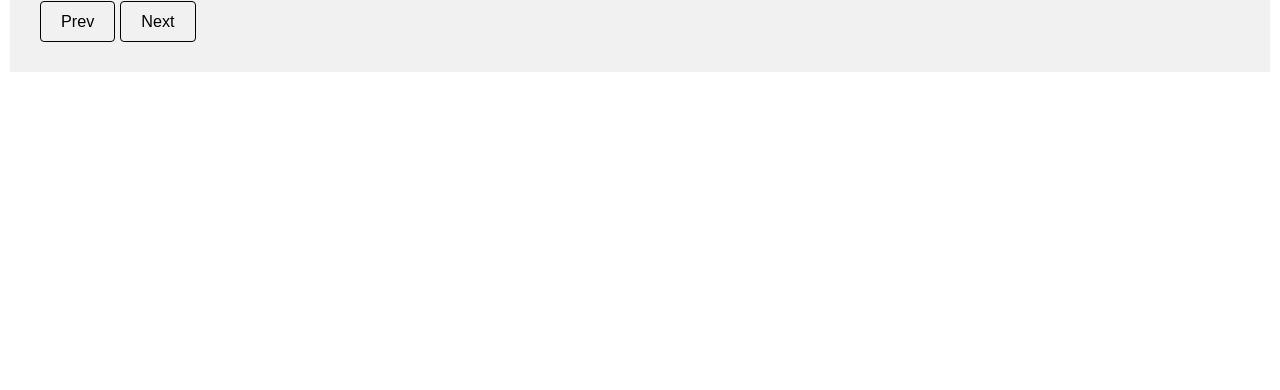
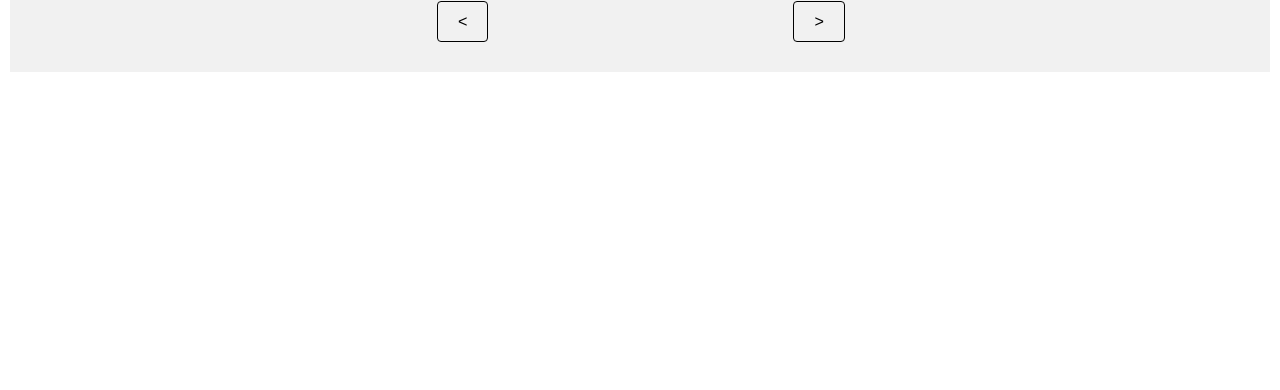
Before and after one commit to samarchenko/repo_1-, a PHP site: page /slider.html in a window 1280 px wide. Shown: the part 410-800 px from the top of the page. Run offline with PHP 8.4, Linux system fonts and the light colour scheme.

Commit message:
files slider .html, css, js this is a slider!

```diff
--- a/slider.css
+++ b/slider.css
@@ -1,6 +1,14 @@
+.slider-next{
+    position: relative;
+    left: 697px;
+}
+.slider-prev{
+    position: relative;
+    left: 397px;
+}
 * {
     margin: 0;
-    /* box-sizing: border-box; */
+
 }
 
 html, body {
--- a/slider.html
+++ b/slider.html
@@ -5,7 +5,8 @@
   <meta charset="UTF-8">
   <meta name="viewport" content="width=device-width, initial-scale=1.0">
   <title>Slider!</title>
-    <link rel="shortcut icon" href="https://encrypted-tbn0.gstatic.com/images?q=tbn:ANd9GcSaSVNn81J3k0HUFL0Jps0co80Xw5gknzQqdQ&usqp=CAU"/>
+  <link rel="shortcut icon"
+    href="https://encrypted-tbn0.gstatic.com/images?q=tbn:ANd9GcSaSVNn81J3k0HUFL0Jps0co80Xw5gknzQqdQ&usqp=CAU" />
   <link rel="stylesheet" href="slider.css">
 </head>
 
@@ -22,8 +23,8 @@
         <img src="https://s1.iconbird.com/ico/2013/8/428/w256h2561377930298catwalk.png" alt="">
       </div>
     </div>
-        <button class="slider-prev">Prev</button>
-        <button class="slider-next">Next</button>
+    <button class="slider-prev"><</button>
+    <button class="slider-next">></button>
 
 
 
```
Lines whose indentation alone changed are shown as unchanged.
